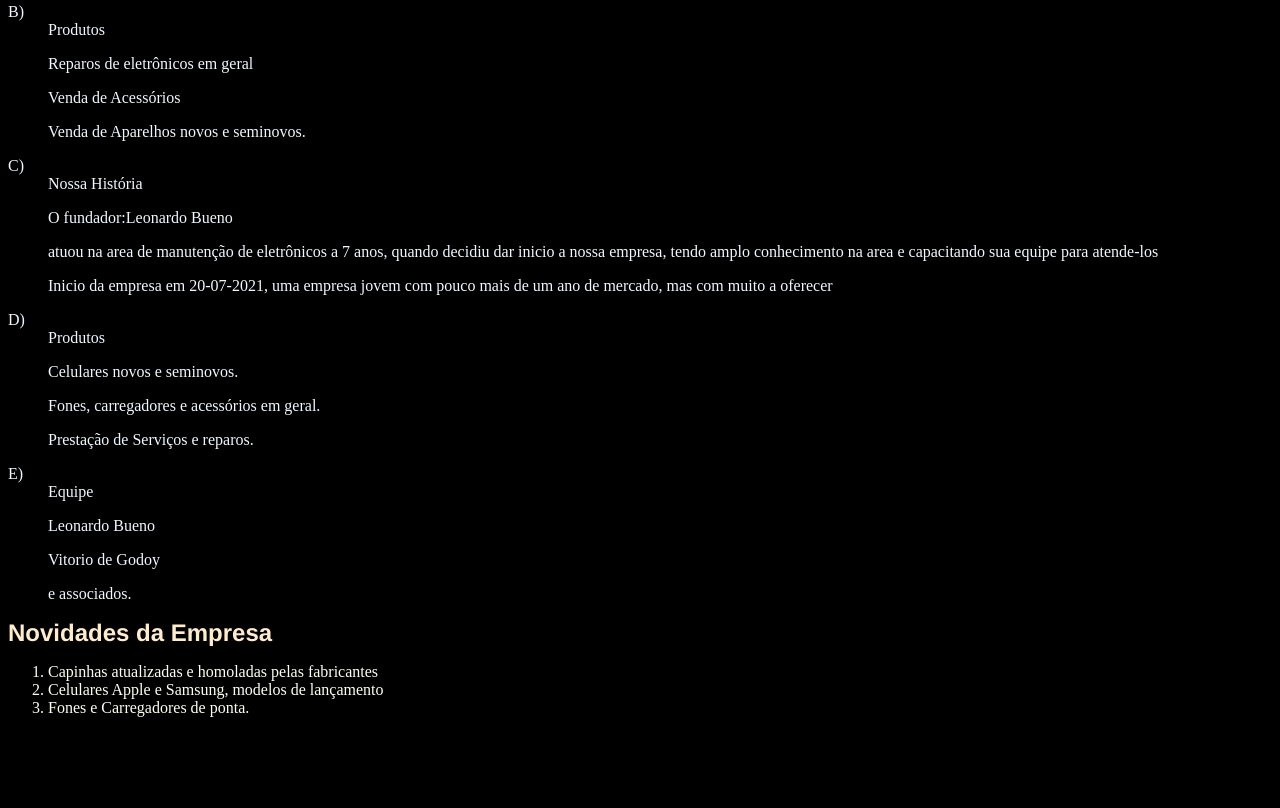
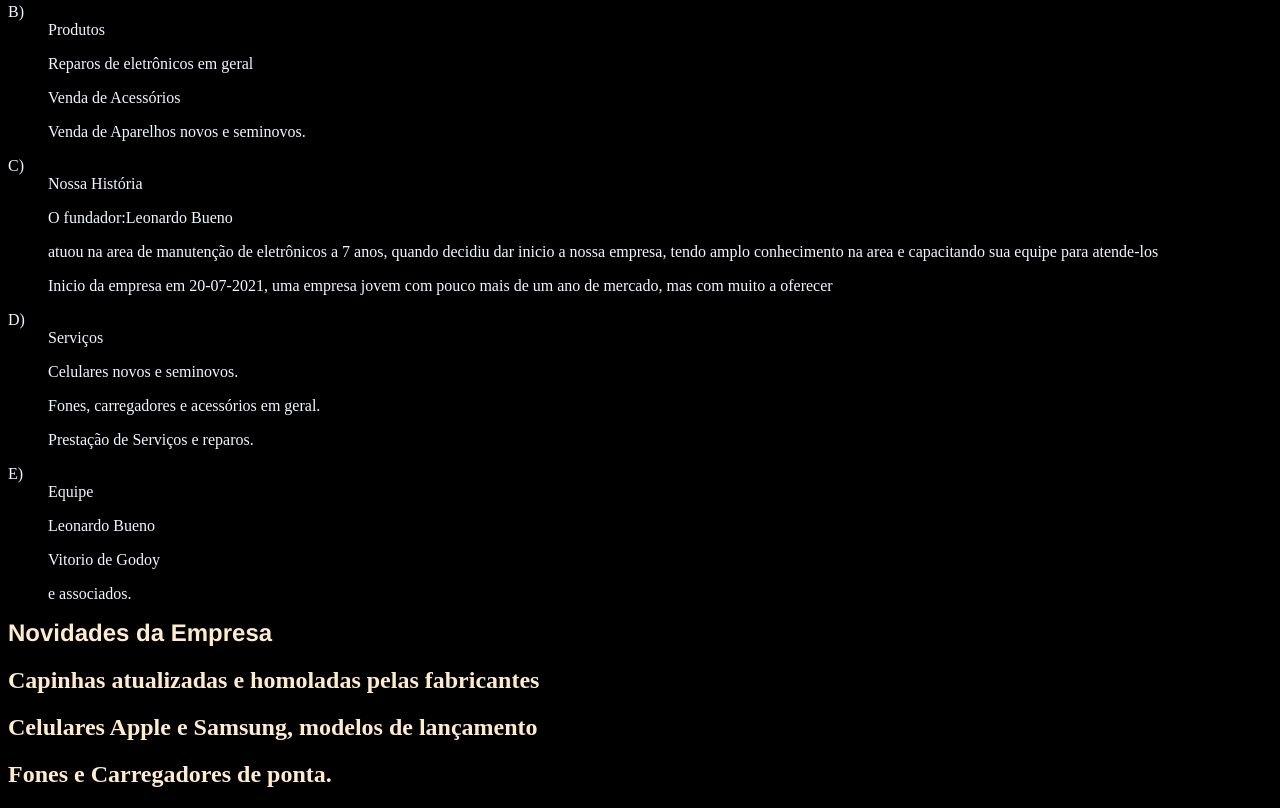
Before and after one commit to buenoleo67/atividadephp1, a plain HTML site: page index.html in a window 1280 px wide. Shown: the part 896-1704 px from the top of the page. Before the commit the page ends 1629 px from the top, so only its background shows below. Drawn offline with Linux system fonts and the light colour scheme.

Commit message:
Update index.html

```diff
--- a/index.html
+++ b/index.html
@@ -5,7 +5,7 @@
     <meta http-equiv="X-UA-Compatible" content="IE=edge">
     <meta name="viewport" content="width=device-width, initial-scale=1.0">
     <link rel="stylesheet" href="empresarial.css">
-    <title>atividade_html</title>
+    <title>ztech</title>
 </head>
 <body bgcolor="black">
     <h1>Ztech Assistência Técnica</h1>
@@ -51,7 +51,7 @@
               <ul>atuou na area de manutenção de eletrônicos a 7 anos, quando decidiu dar inicio a nossa empresa, tendo amplo conhecimento na area e capacitando sua equipe para atende-los</ul>
               <ul>Inicio da empresa em 20-07-2021, uma empresa jovem com pouco mais de um ano de mercado, mas com muito a oferecer</ul>
             <dt>D)</dt>
-            <dd>Produtos</dd>
+            <dd>Serviços</dd>
                <ul>Celulares novos e seminovos.</ul>
                <ul>Fones, carregadores e acessórios em geral.</ul>
                <ul>Prestação de Serviços e reparos.</ul>
@@ -64,12 +64,14 @@
         </dl>
      </p>
      <p>
+        <div>
         <h1>Novidades da Empresa</h1>
-        <ol>
-            <li>Capinhas atualizadas e homoladas pelas fabricantes</li>
-            <li>Celulares Apple e Samsung, modelos de lançamento</li>
-            <li>Fones e Carregadores de ponta.</li>
-        </ol>
+
+           <h2>Capinhas atualizadas e homoladas pelas fabricantes</h2>
+            <h2>Celulares Apple e Samsung, modelos de lançamento</h2>
+            <h2>Fones e Carregadores de ponta.</h2>
+
+    </div>
      </p>
 
 
```
